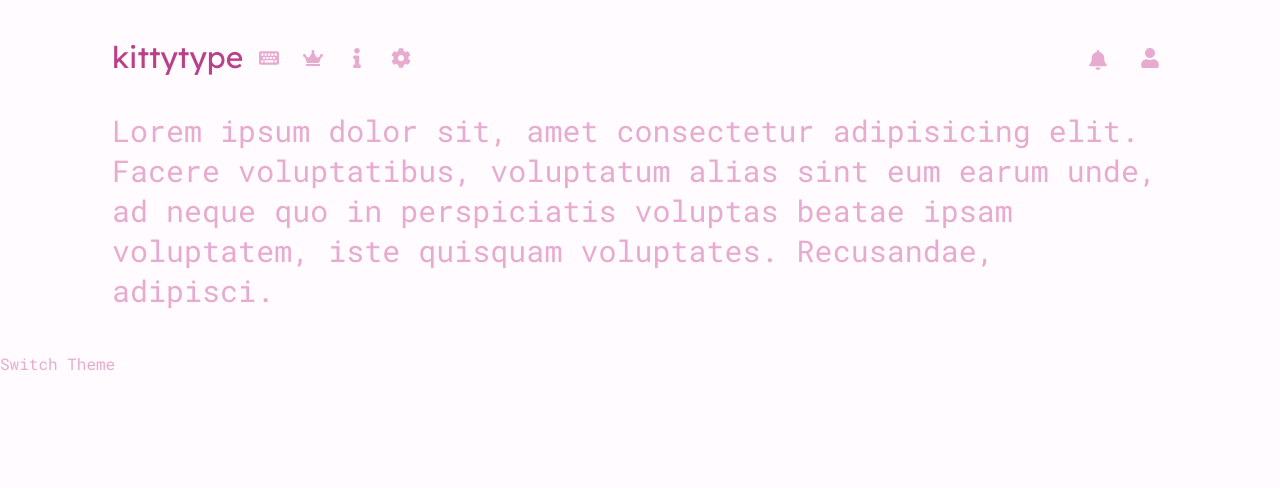
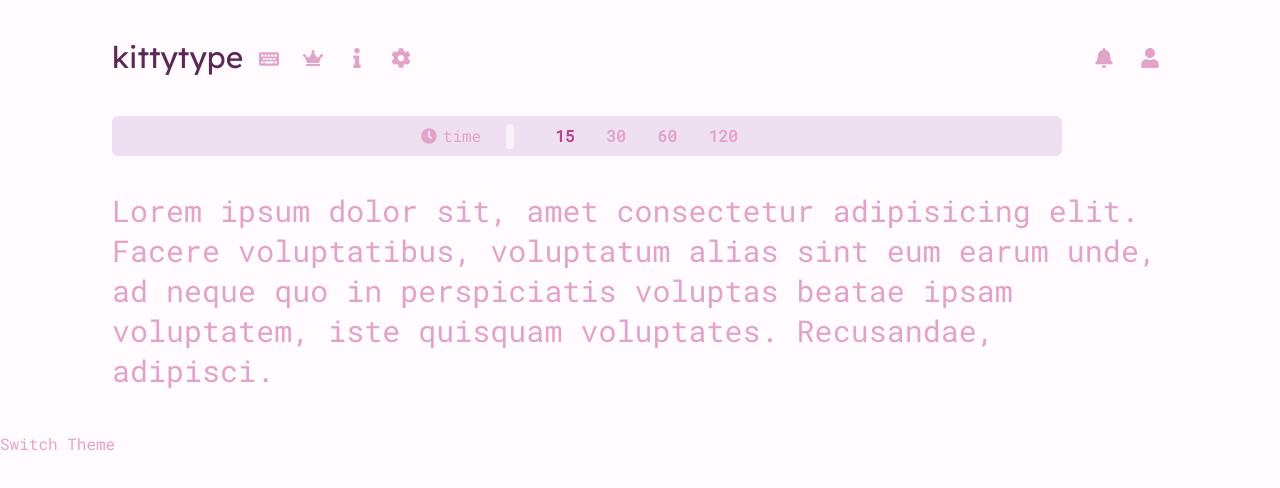
Before and after one commit to winpeperk/monkeytype, a React (Vite) app: page / in a window 1280 px wide. Shown: the top 488 px of the page. Built offline with nearby package versions, Linux system fonts and the light colour scheme.

Commit message:
add Menu

```diff
--- a/src/App.jsx
+++ b/src/App.jsx
@@ -4,9 +4,9 @@ import StatGrid from "./components/StatGrid";
 import { useEffect, useState } from "react";
 import ResizeContext from "./components/ResizeContext";
 import Header from "./components/Header";
+import TestConfig from "./components/TestConfig";
 
-const App = () => {
-  const [stat, setStat] = useImmer({
+const initStat = {
   incorrect: 0,
   correct: 0,
   extra: 0,
@@ -17,10 +17,14 @@ const App = () => {
   wpm: [],
   raw: [],
   afk: 0
-  });
+}
+
+const App = () => {
+  const [stat, setStat] = useImmer(initStat);
   const [isTyped, setIsTyped] = useState("typing");
-  const time = 15;
+  const [time, setTime] = useState(15)
   const [width, setWidth] = useState(window.innerWidth)
+  const [text, setText] = useState("Lorem ipsum dolor sit, amet consectetur adipisicing elit. Facere voluptatibus, voluptatum alias sint eum earum unde, ad neque quo in perspiciatis voluptas beatae ipsam voluptatem, iste quisquam voluptates. Recusandae, adipisci.")
 
   useEffect(() => {
     const handleWidth = () => {
@@ -32,15 +36,24 @@ const App = () => {
     }
   }, [])
 
+  useEffect(() => {
+    setStat(initStat)
+    setText("gpsum dolor sit, amet consectetur adipisicing elit. Facere voluptatibus, voluptatum alias sint eum earum unde, ad neque quo in perspiciatis voluptas beatae ipsam voluptatem, iste quisquam voluptates. Recusandae, adipisci.")
+  }, [time, setStat])
+
   return (
     <ResizeContext.Provider value={{ width }}>
       <Header/>
       {isTyped == "typing" ? (
+        <>
+          <TestConfig time={time} setTime={setTime}/>
           <TyperContainer
             time={time}
             setStat={setStat}
             setIsTyped={setIsTyped}
+            initialText={text}
           />
+        </>
       ) : (
         <StatGrid stat={stat} time={time} width={width}/>
       )}
--- a/src/components/Header.jsx
+++ b/src/components/Header.jsx
@@ -20,10 +20,10 @@ const Header = () => {
                         fontFamily: "Lexend Deca",
                     }}
                 >
-                    <span style={{color: "rgb(var(--logo))"}}>
+                    <span style={{color: "rgb(var(--logo-first))"}}>
                         kitty
                     </span>
-                    <span style={{color: "rgb(var(--text-secondary))"}}>
+                    <span style={{color: "rgb(var(--logo-second))"}}>
                         type
                     </span>
                 </a>
--- a/src/components/Navigation.jsx
+++ b/src/components/Navigation.jsx
@@ -1,8 +1,10 @@
-import { FaKeyboard, FaCrown, FaInfo, FaCog, FaBell, FaUser } from "react-icons/fa"
-import { Button, Flex, Tooltip, Spacer } from "@chakra-ui/react"
+import { FaKeyboard, FaCrown, FaInfo, FaCog, FaBell, FaUser, FaSignOutAlt, FaChartLine } from "react-icons/fa"
+import { FaEarthAmericas } from "react-icons/fa6"
+import { Button, Flex, Tooltip, Spacer, Link, Menu, MenuButton, MenuList, MenuItem, useDisclosure } from "@chakra-ui/react"
+import { useRef } from "react"
 
 // eslint-disable-next-line no-unused-vars
-const Icon = ({IconComponent, src, tooltip = null}) => {
+const Icon = ({IconComponent, src, tooltip = null, mt = 0}) => {
     return (
         <Tooltip
             label={tooltip}
@@ -17,45 +19,90 @@ const Icon = ({IconComponent, src, tooltip = null}) => {
             openDelay={200}
             closeDelay={100}
         >
-            <a href={src} style={{padding: "8px"}}>
-                <IconComponent size={20} color="rgb(var(--text-primary))"/>
-            </a>
+            <Link href={src} p="8px" color="rgb(var(--text-primary))" _hover={{color: "rgb(var(--logo-second))"}} mt={mt}>
+                <IconComponent size={20}/>
+            </Link>
         </Tooltip>
     )
 }
+// eslint-disable-next-line no-unused-vars
+const UserMenuItem = ({MenuIcon, isFirst, isLast, children}) => (
+    <MenuItem
+        as="a"
+        href="#"
+        bg="transparent"
+        borderRadius={6}
+        _hover={{
+            backgroundColor: "rgb(var(--menu-focus))",
+            color: "rgb(var(--keypad-background))"
+        }}
+    >
+        <MenuIcon style={{marginRight: "10px"}}/>
+        {children}
+    </MenuItem>
+)
 
-const Menu = () => (
-    <Flex
-        direction="column"
-        gap={2}
-    >
-        <a href="#" _hover={{backgroundColor: "rgb(var(--background-primary))", color:"rgb(var())"}}>User Stat</a>
-        <a href="#">Public profile</a>
-        <a href="#">Account settings</a>
-        <a href="#">Sign out</a>
-    </Flex>
-)
+const UserMenu = () => {
+    const { isOpen, onOpen, onClose } = useDisclosure()
+    const idTimer = useRef(null)
+
+    const handleOpen = () => {
+        clearTimeout(idTimer.current)
+        idTimer.current = setTimeout(onOpen, 200)
+    }
+
+    const handleClose = () => {
+        clearTimeout(idTimer.current)
+        idTimer.current = setTimeout(onClose, 100)
+    }
+
+    return (
+    <Menu isOpen={isOpen}>
+        <MenuButton
+            color="rgb(var(--text-primary))"
+            _hover={{color: "rgb(var(--logo-second))"}}
+            onMouseEnter={handleOpen}
+            onMouseLeave={handleClose}
+            p="8px"
+        >
+            <FaUser size={20}/>
+        </MenuButton>
+        <MenuList
+            onMouseEnter={handleOpen}
+            onMouseLeave={handleClose}
+            bg="rgb(var(--keypad-background))"
+            color="rgb(var(--menu-focus))"
+            p={0}
+            border="none"
+        >
+            <UserMenuItem MenuIcon={FaChartLine}>User stats</UserMenuItem>
+            <UserMenuItem MenuIcon={FaEarthAmericas}>Public profile</UserMenuItem>
+            <UserMenuItem MenuIcon={FaCog}>Account settings</UserMenuItem>
+            <UserMenuItem MenuIcon={FaSignOutAlt}>Sign out</UserMenuItem>
+        </MenuList>
+    </Menu>
+)}
 
 const Navigation = () => {
     return (
         <Flex w="100%">
             <Flex gap={2}>
-                <Icon IconComponent={FaKeyboard} src="#" tooltip="start test"/>
+                <Icon IconComponent={FaKeyboard} src="#" tooltip="start test" mt="1px"/>
                 <Icon IconComponent={FaCrown} src="#" tooltip="leaderboards"/>
                 <Icon IconComponent={FaInfo} src="#" tooltip="about"/>
                 <Icon IconComponent={FaCog} src="#" tooltip="settings"/>
             </Flex>
             <Spacer/>
             <Flex gap={2}>
-                <Button style={{backgroundColor: "transparent",}}>
+                <Button style={{backgroundColor: "transparent"}} p="0" _hover={{color: "rgb(var(--logo-second))"}} color="rgb(var(--text-primary))">
                     <FaBell
                         size={20}
                         style={{
-                            color: "rgb(var(--text-primary))"
+                            marginTop: "-4px",
                         }}
                     />
                 </Button>
-                <Icon IconComponent={FaUser} src="#" />
+                <UserMenu/>
             </Flex>
         </Flex>
     )
--- /dev/null
+++ b/src/components/TestConfig.jsx
@@ -0,0 +1,67 @@
+import { Box, Text, Flex, Divider as ChakraDivider, Button } from "@chakra-ui/react"
+import { FaClock } from "react-icons/fa"
+
+// eslint-disable-next-line no-unused-vars
+const Option = ({Icon, children}) => {
+    return (
+        <Flex
+            gap={1.5}
+            _hover={{color: "rgb(var(--text-secondary))"}}
+            cursor="pointer"
+        >
+            <Icon/>
+            <Text>{children}</Text>
+        </Flex>
+    )
+}
+
+const Divider = () => (
+    <ChakraDivider
+        orientation="vertical"
+        borderWidth={4}
+        borderRadius={6}
+        height="17px"
+        color="rgb(var(--background-primary))"
+        margin="0 25px"
+    />
+)
+
+const TimeOptions = ({time, setTime}) => {
+    const times = [15, 30, 60, 120]
+
+    return times.map(curTime => (
+        <Button
+            key={curTime}
+            onClick={() => setTime(curTime)}
+            border="none"
+            bg="transparent"
+            _hover={{color: "rgb(var(--text-secondary))", backgroundColor: "transparent"}}
+            color={curTime == time ? "rgb(var(--text-secondary))" : "rgb(var(--text-primary))"}
+        >
+        {curTime}
+        </Button>
+    ))
+}
+
+const TestConfig = ({time, setTime}) => {
+    return (
+        <Flex
+            w={{
+                base: "30%",
+                sm: "90%"
+            }}
+            h="40px"
+            borderRadius={6}
+            bg="rgb(var(--keypad-background))"
+            mb={10}
+            align="center"
+            justifyContent="center"
+        >
+            <Option Icon={FaClock}>time</Option>
+            <Divider/>
+            <TimeOptions time={time} setTime={setTime}/>
+        </Flex>
+    )
+}
+
+export default TestConfig
--- a/src/components/TyperContainer.jsx
+++ b/src/components/TyperContainer.jsx
@@ -1,7 +1,7 @@
 import { useEffect, useRef } from "react";
 import Typer from "./Typer";
 
-const TyperContainer = ({ time, setStat, setIsTyped }) => {
+const TyperContainer = ({ time, setStat, setIsTyped, initialText }) => {
   const error = useRef(0);
   const rawChars = useRef(0);
 
@@ -63,9 +63,7 @@ const TyperContainer = ({ time, setStat, setIsTyped }) => {
 
   return (
       <Typer
-        initialText={
-          "Lorem ipsum dolor sit, amet consectetur adipisicing elit. Facere voluptatibus, voluptatum alias sint eum earum unde, ad neque quo in perspiciatis voluptas beatae ipsam voluptatem, iste quisquam voluptates. Recusandae, adipisci."
-        }
+        initialText={initialText}
         addError={addError}
         addRaw={addRaw}
       />
--- a/src/index.css
+++ b/src/index.css
@@ -32,22 +32,28 @@ span {
 
 [data-theme="light"] {
     --background-primary: 255, 251, 254;
-    --text-primary: 231, 171, 208;
+    --keypad-background: 239, 224, 241;
+    --text-primary: 225, 164, 200;
     --text-secondary: 185, 65, 137;
     --extra: 151, 121, 227;
     --errors: 92, 41, 84;
     --tooltip-background: 32, 33, 36;
-    --logo: 185, 65, 137;
+    --logo-first: var(--errors);
+    --logo-second: var(--errors);
+    --menu-focus: var(--errors);
 }
 
 [data-theme="dark"] {
     --background-primary: 14, 14, 14;
+    --keypad-background: 32, 33, 36;
     --text-primary: 124, 126, 127;
     --text-secondary: 255, 153, 0;
     --extra: 192, 14, 19;
     --errors: 192, 14, 19;
     --tooltip-background: 198, 198, 198;
-    --logo: 198, 198, 198;
+    --logo-first: var(--tooltip-background);
+    --logo-second: var(--text-secondary);
+    --menu-focus: var(--tooltip-background);
 }
 
 .correct {
--- a/src/main.jsx
+++ b/src/main.jsx
@@ -17,6 +17,10 @@ const Global = createGlobalStyle`
     padding: 0;
     box-sizing: border-box;
     line-height: 100%;
+    ::selection {
+      background-color: rgb(var(--text-secondary));
+      color: rgb(var(--background-primary));
+    }
   }
   body {
     background: rgb(var(--background-primary));
```
Lines whose indentation alone changed are shown as unchanged.
